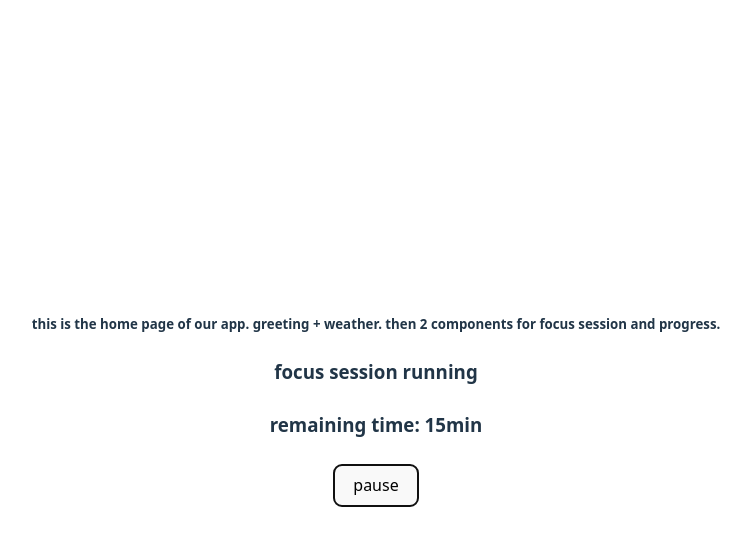
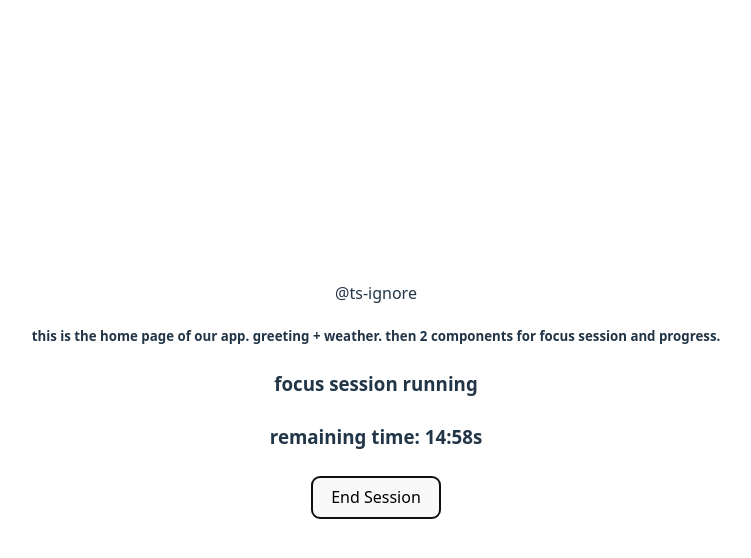
Before and after one commit to Marky2813/electron, a React (Vite) app: page / in a window 1280 px wide. Both pictures are taken after a click on the button "Start". Shown: the top 558 px of the page, without its empty margins (264-1015 px from the left). Built offline with nearby package versions, Linux system fonts and the light colour scheme.

Commit message:
Timer Memory Leak Resolved

```diff
--- a/src/ui/components/App.tsx
+++ b/src/ui/components/App.tsx
@@ -1,11 +1,43 @@
 import '../App.css'
 import Home from './Home'
+import { useEffect, useState } from 'react';
 
+//to implement the pause functionality.
 function App() {
+   const [startTime, setStartTime] = useState(0);
+   const [timerState, setTimerState] = useState("Intialized");
+   const [duration, setDuration] = useState(15);
+   const[remainingTime, setRemainingTime] = useState(0);
+   useEffect(() => {
+    let Intervalid;
+    if(timerState === "Running") {
+      setRemainingTime((duration*60*1000) - ((Date.now() - startTime)));
+      Intervalid = setInterval(() => {
+        let time = (duration*60*1000) - ((Date.now() - startTime));
+        setRemainingTime(time);
+        if(Math.floor(time/60_000) < 0)
+        {
+          setTimerState("Completed")
+          clearInterval(Intervalid);
+          return;
+        }
+      }, 1000)
+
+      return () => {
+        clearInterval(Intervalid)
+      }
+    }
+    return () => {
+        clearInterval(Intervalid)
+      };
+   }, [timerState])
+
   return (
     <>
      {/*each of our component must perform a single function. As of now we have a home page. in that home page we have 2 components. home and the other one is progress.*/}
-     <Home  />
+     @ts-ignore
+     <Home duration={duration} setDuration={setDuration}
+     setTimerState={setTimerState} setStartTime={setStartTime} remainingTime = {remainingTime} timerState={timerState} setStartTime={setStartTime}/>
 
     </>
   )
--- a/src/ui/components/FocusTimer.tsx
+++ b/src/ui/components/FocusTimer.tsx
@@ -1,44 +1,71 @@
-import { useEffect, useState } from "react";
+// import { useEffect, useState, } from "react";
+
+import { useState } from "react";
 
 
-function FocusTimer() {
-  const [duration, setDuration] = useState(15);
-  const [remaianingTime, setRt] = useState(0);
-  const [started, setStarted] = useState(false);
+function FocusTimer({duration, setDuration, setTimerState, setStartTime, remainingTime, timerState}) {
 
-  function Timer() {
-    setStarted(true);
-    setRt(duration);
-    console.log("timer started!")
-    const intervalId = setInterval(() => {
-      setRt((prevTime) => {
-        if (prevTime <= 1) {
-          clearInterval(intervalId);
-          setStarted(false);
-          return 0;
-        }
-        return prevTime - 1;
-      });
-    }, 60 * 1000);
-  }
-  useEffect(() => {
-    setRt(duration);
-  }, [duration])
+  let minutes = String(Math.floor(remainingTime/60_000));
+  let seconds = String(Math.floor(remainingTime%60_000/1000));
+  // const [started, setStarted] = useState(false);
+  // const [seconds, setSeconds] = useState(0);
+  // const [mins, setMins] = useState(true);
+  // const [unit, setUnit] = useState("min");
 
-  useEffect(() => {
-    console.log(remaianingTime)
-  }, [remaianingTime])
+  // function Timer() {
+  //   setStarted(true);
+  //   setRt(duration);
+  //   console.log("timer started!")
+  //   const intervalId = setInterval(() => {
+  //     setRt((prevTime) => {
+  //       if (prevTime == 2) {
+  //         clearInterval(intervalId);
+  //         setMins(false);
+  //         setUnit("sec");
+  //         displaySeconds();
+  //         return 0;
+  //       }
+  //       return prevTime - 1;
+  //     });
+  //     //Whenever we use setInterval, it creates a closure with the callback and use the values at the time of creating the interval. this leads to a logical error in our program. thus it is required to put the setInterval in an useEffect hook so that we can create a new interval each time a dependency is changed. also your timer logic is flawed. it may also be required in the analytics page so we either need to lift the state up or we need to learn about contextAPIs and custom hooks.
+  //   }, 60 * 1000);
+  // }
+
+
+  // function displaySeconds() {
+  //   console.log("hello")
+  //   setSeconds(59);
+  //   const IntervalId = setInterval(() => {
+  //     setSeconds((prevTime) => {
+  //       if(prevTime <= 1) {
+  //         clearInterval(IntervalId);
+  //         setStarted(false);
+  //         return 0;
+  //       }
+  //       return prevTime - 1;
+  //     })
+  //   }, 1000)
+  // }
+  // useEffect(() => {
+  //   setRt(duration);
+  // }, [duration])
+
+  // useEffect(() => {
+  //   console.log(remaianingTime)
+  // }, [remaianingTime])
 
   return (
     <>
       {
-        started ?
+        (timerState === "Running") ?
           <section>
-            <h3>focus session running<h4>remaining time: {remaianingTime}min</h4></h3>
-            <button>pause</button>
+            <h3>focus session running<h4>remaining time: {minutes.padStart(2, "0")}:{seconds.padStart(2, "0")}s</h4></h3>
+            <button onClick={() => {
+              setTimerState("Completed")
+            }}>End Session</button>
           </section>
           :
-          <section>
+            <section>
             <h3>Enter Duration: <input type="text"
               placeholder="focus time in minutes"
               value={duration}
@@ -46,7 +73,10 @@ function FocusTimer() {
                 const value = (e.target.value);
                 setDuration(Number(value));
               }}></input>mins</h3>
-            <button onClick={Timer}>Start</button>
+            <button onClick={()=> {
+              setTimerState("Running")
+              setStartTime(Date.now())
+            }}>Start</button>
           </section>
       }
     </>
--- a/src/ui/components/Home.tsx
+++ b/src/ui/components/Home.tsx
@@ -1,10 +1,10 @@
 import FocusTimer from "./FocusTimer";
 
-function Home() {
+function Home({duration, setDuration, setTimerState, setStartTime, remainingTime, timerState}) {
   return (
    <>
     <h5>this is the home page of our app. greeting + weather. then 2 components for focus session and progress. </h5>
-    <FocusTimer />
+    <FocusTimer duration={duration} setDuration={setDuration} setTimerState={setTimerState} setStartTime={setStartTime} remainingTime={remainingTime} timerState={timerState}/>
    </>
   )
 }
```
